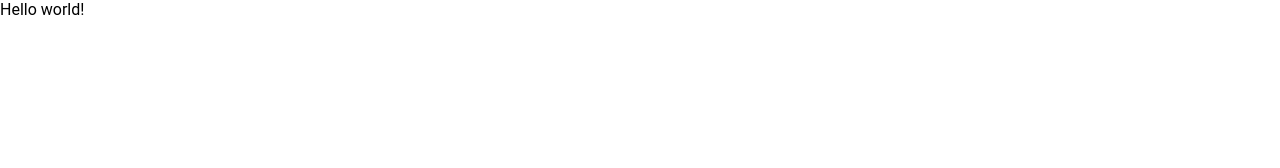
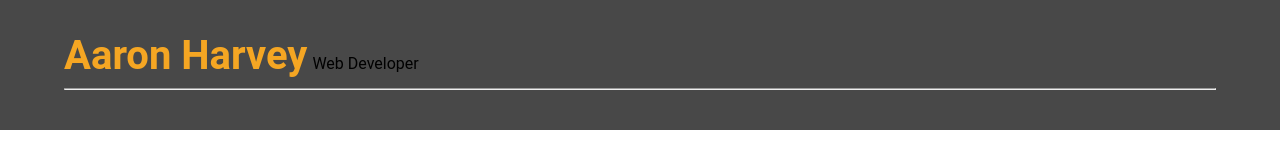
Before and after one commit to Harvnlenny/frontend-resume, a plain HTML site: page index.html in a window 1280 px wide. Drawn offline with Linux system fonts and the light colour scheme.

Commit message:
Built a Resume Header with .replace and .append

```diff
--- a/index.html
+++ b/index.html
@@ -52,7 +52,7 @@ need to load. You'll see a lot of <link>s to CSS files for styles and
 </head>
 <body>
   <div id="main">
-    Hello world!   <!-- You'll be deleting this line in the course -->
+    <!-- You'll be deleting this line in the course -->
 
     <!--
     Everything from here to the <script> tag below is the skeleton of your
--- a/js/resumeBuilder.js
+++ b/js/resumeBuilder.js
@@ -1,3 +1,24 @@
-/*
-This is empty on purpose! Your code to build the resume will go here.
- */
+// $("#main").append("Aaron Harvey");
+
+// [string].replace([old], [new])
+
+// var email = "cameron@udacity.com";
+
+// var newEmail = email.replace("udacity", "gmail");
+
+// console.log(email);
+// console.log(newEmail);
+
+// var awesomeThoughts = "My name is Cameron and I am AWESOME!";
+
+// var funThoughts = awesomeThoughts.replace("AWESOME", "FUN");
+
+// $("#main").append(funThoughts);
+
+var formattedName = HTMLheaderName.replace("%data%", "Aaron Harvey");
+
+$("#header").append(formattedName);
+
+var formattedRole = HTMLheaderRole.replace("%data%", "Web Developer");
+
+$("#header").append(formattedRole);
```
